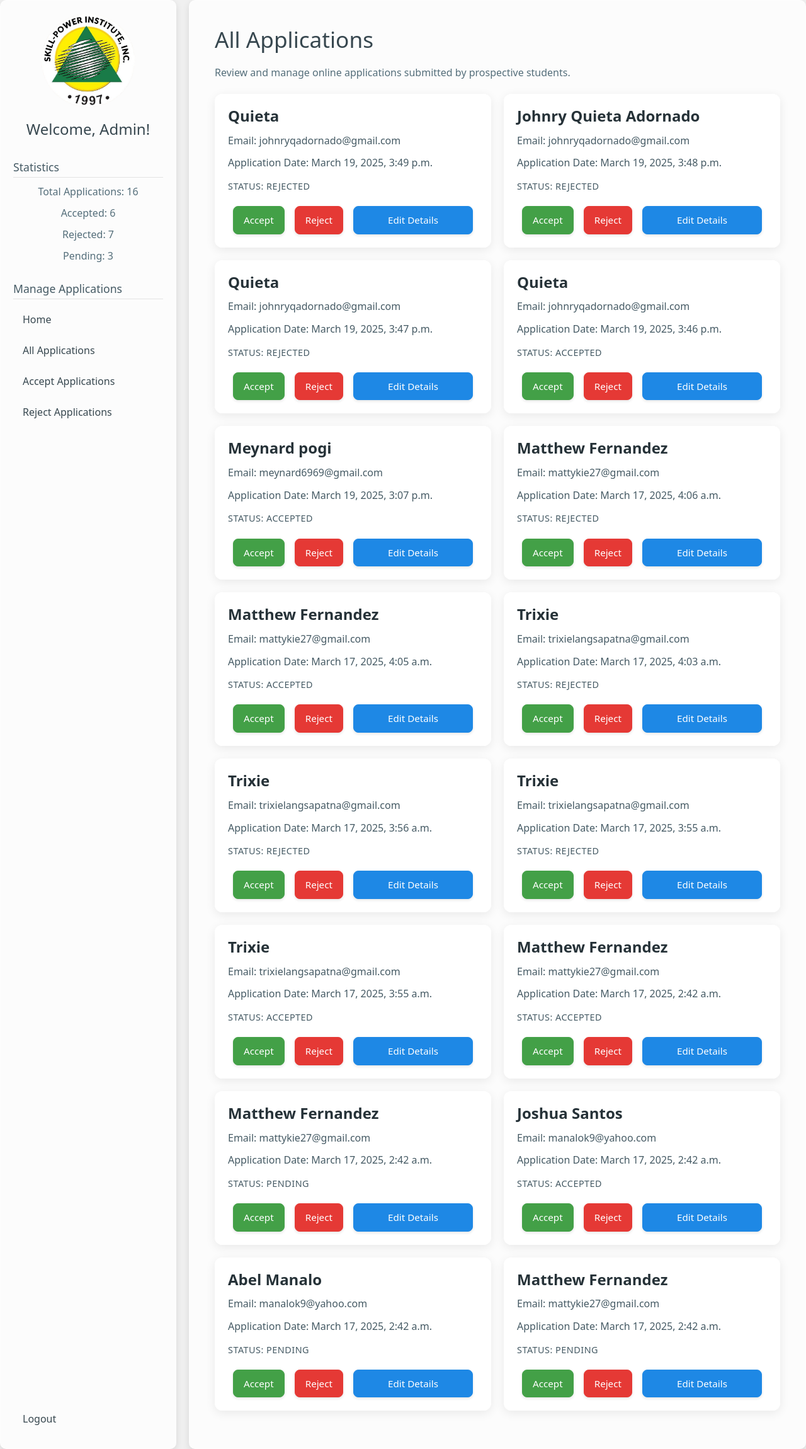
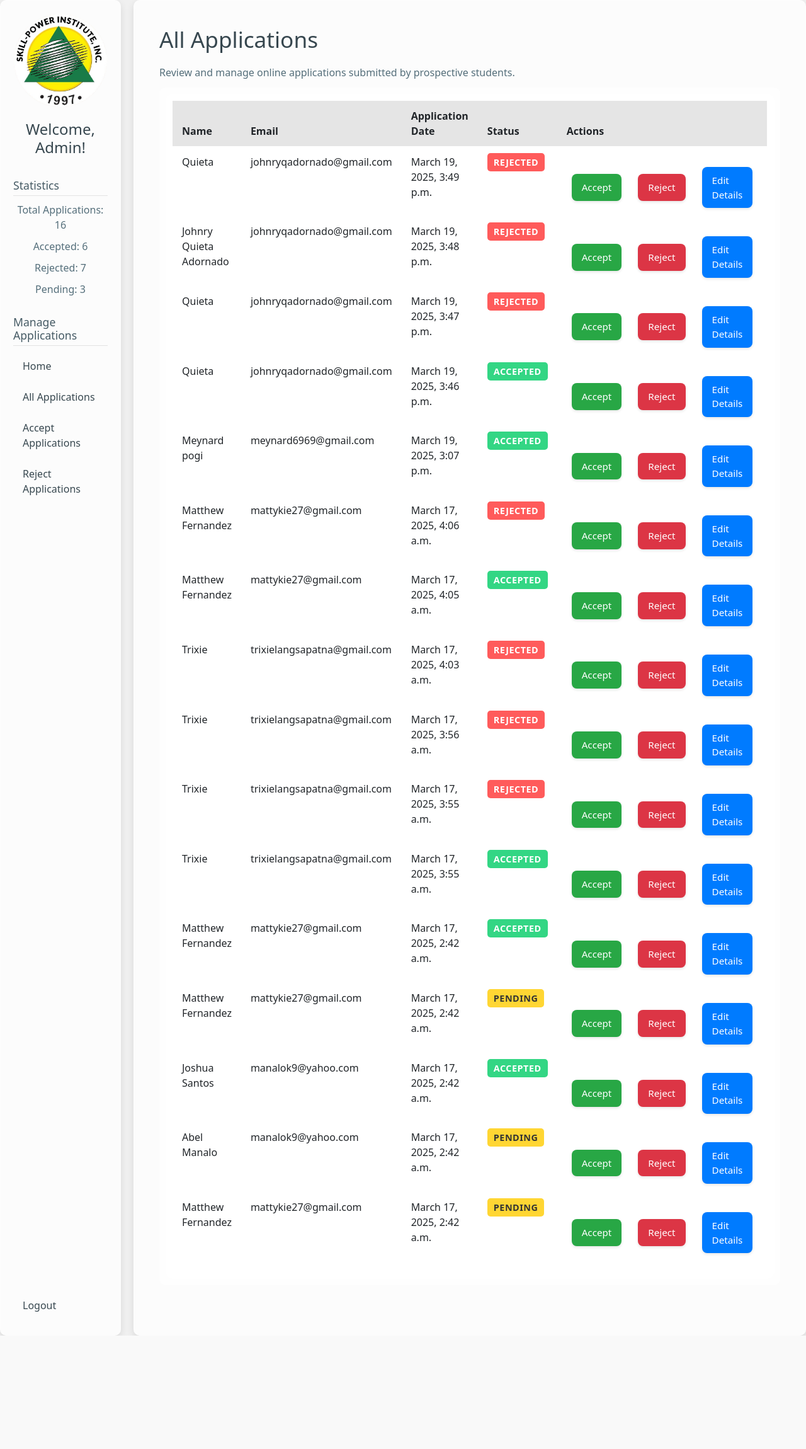
Before and after one commit to silcatekei/SPIWEBSITE, a Django app: page /admin_dashboard/ in a window 1280 px wide. Shown: the whole page at 63% size. After the commit the page ends 2120 px from the top, so only its background shows below. Run offline with Django 5.2, Linux system fonts and the light colour scheme; a user stored in the database is signed in; data comes from the database, SQL or seed files in the repository; both versions use the stored data as it was after the commit.

Commit message:
admin portal changes

```diff
--- a/SPI/myapp/urls.py
+++ b/SPI/myapp/urls.py
@@ -34,4 +34,5 @@
     path('spiqc/', views.spiqc, name='spiqc'),
     path('spicabanatuan/', views.spicabanatuan, name='spicabanatuan'),
     path('spiangeles/', views.spiangeles, name='spiangeles'),
+    path('application/edit/<int:application_id>/', views.edit_application, name='edit_application'),
 ]
--- a/SPI/myapp/views.py
+++ b/SPI/myapp/views.py
@@ -201,3 +201,14 @@
 
     context = {'application': application}
     return render(request, 'myapp/application_confirmation.html', context)
+
+def edit_application(request, application_id):
+    application = get_object_or_404(Application, pk=application_id)
+    if request.method == 'POST':
+        form = ApplicationForm(request.POST, instance=application)  # Use instance=application to update
+        if form.is_valid():
+            form.save()
+            return redirect('admin_dashboard')  # Or wherever you want to redirect
+    else:
+        form = ApplicationForm(instance=application)
+    return render(request, 'myapp/edit_application.html', {'form': form, 'application': application})
--- a/SPI/templates/admin_dashboard.html
+++ b/SPI/templates/admin_dashboard.html
@@ -6,6 +6,113 @@
 
 {% block head %}
     <link rel="stylesheet" type="text/css" href="{% static 'css/admin_dashboard.css' %}">
+    <style>
+        /* Mica-inspired Styling */
+        .table-container {
+            background-color: rgba(255, 255, 255, 0.1); /* Glass-like background */
+            backdrop-filter: blur(10px); /* Blur effect */
+            border: 1px solid rgba(255, 255, 255, 0.2); /* Subtle border */
+            border-radius: 10px;
+            padding: 20px;
+            margin-bottom: 20px;
+        }
+
+        .table {
+            width: 100%;
+            border-collapse: collapse;
+            color: #fff; /* White text for better contrast */
+        }
+
+        .table th, .table td {
+            padding: 12px 15px;
+            text-align: left;
+            border-bottom: 1px solid rgba(255, 255, 255, 0.1); /* Subtle divider */
+        }
+
+        .table th {
+            background-color: rgba(0, 0, 0, 0.1); /* Slightly darker header */
+        }
+
+        .table tbody tr:hover {
+            background-color: rgba(0, 0, 0, 0.2); /* Hover effect */
+        }
+
+        .application-status {
+            padding: 5px 10px;
+            border-radius: 5px;
+            font-weight: bold;
+        }
+
+        .application-status.pending {
+            background-color: rgba(255, 204, 0, 0.8); /* Yellow */
+            color: #333;
+        }
+
+        .application-status.accepted {
+            background-color: rgba(0, 204, 102, 0.8); /* Green */
+            color: #fff;
+        }
+
+        .application-status.rejected {
+            background-color: rgba(255, 51, 51, 0.8); /* Red */
+            color: #fff;
+        }
+
+        .action-buttons {
+            display: flex;
+            gap: 10px;
+        }
+
+        .btn {
+            padding: 8px 16px;
+            border: none;
+            border-radius: 5px;
+            cursor: pointer;
+            color: #fff;
+            transition: background-color 0.3s ease;
+        }
+
+        .btn-success {
+            background-color: #28a745;
+        }
+
+        .btn-danger {
+            background-color: #dc3545;
+        }
+
+        .btn-primary {
+            background-color: #007bff;
+        }
+
+        .btn-success:hover {
+            background-color: #218838;
+        }
+
+        .btn-danger:hover {
+            background-color: #c82333;
+        }
+
+        .btn-primary:hover {
+            background-color: #0069d9;
+        }
+
+        /* Mica-style Edit Button */
+        .btn-mica {
+            background-color: rgba(255, 255, 255, 0.1);
+            backdrop-filter: blur(5px); /* Slightly less blur than the table */
+            border: 1px solid rgba(255, 255, 255, 0.2);
+            color: #fff;
+            padding: 8px 16px;
+            border-radius: 5px;
+            text-decoration: none; /* Remove underline from links */
+            transition: background-color 0.3s ease;
+            display: inline-block; /* Makes it behave like a button in the flex container */
+        }
+
+        .btn-mica:hover {
+            background-color: rgba(255, 255, 255, 0.2);
+        }
+    </style>
 {% endblock %}
 
 {% block content %}
@@ -13,18 +120,30 @@
         <h1>All Applications</h1>
         <p>Review and manage online applications submitted by prospective students.</p>
 
-        <div class="application-list">
+        <div class="table-container">
             {% if applications %}
+                <table class="table">
+                    <thead>
+                        <tr>
+                            <th>Name</th>
+                            <th>Email</th>
+                            <th>Application Date</th>
+                            <th>Status</th>
+                            <th>Actions</th>
+                        </tr>
+                    </thead>
+                    <tbody>
                         {% for application in applications %}
-                    <div class="application-item">
-                        <h3>{{ application.name }}</h3>
-                        <div class="application-details">
-                            <p>Email: {{ application.email }}</p>
-                            <p>Application Date: {{ application.application_date }}</p>
-                            <p class="application-status {{ application.status }}">
-                                Status: {{ application.get_status_display }}
-                            </p>
-                        </div>
+                            <tr>
+                                <td>{{ application.name }}</td>
+                                <td>{{ application.email }}</td>
+                                <td>{{ application.application_date }}</td>
+                                <td>
+                                    <span class="application-status {{ application.status }}">
+                                        {{ application.get_status_display }}
+                                    </span>
+                                </td>
+                                <td>
                                     <div class="action-buttons">
                                         <form method="post" action="{% url 'accept_application' application.id %}">
                                             {% csrf_token %}
@@ -34,10 +153,14 @@
                                             {% csrf_token %}
                                             <button type="submit" class="btn btn-danger ripple">Reject</button>
                                         </form>
-                            <a href="{% url 'admin:myapp_application_change' application.id %}" class="btn btn-primary ripple">Edit Details</a>
+                                        <!-- Mica-style Edit Button -->
+                                        <a href="{% url 'edit_application' application.id %}" class="btn-primary">Edit Details</a>
                                     </div>
-                    </div>
+                                </td>
+                            </tr>
                         {% endfor %}
+                    </tbody>
+                </table>
             {% else %}
                 <p>No online applications found.</p>
             {% endif %}
```
Also changed, not shown: SPI/templates/myapp/edit_application.html (added, +85 -0 lines), SPI/db.sqlite3, SPI/myapp/forms.py (line endings or trailing spaces). Lines whose indentation alone changed are shown as unchanged.
